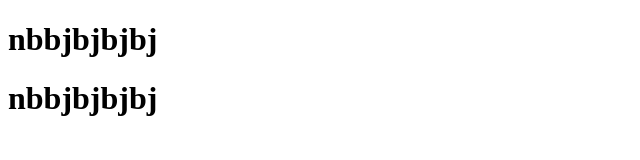
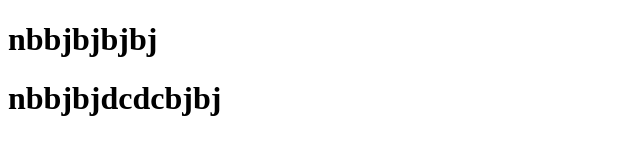
Before and after one commit to Ait1994/batman, a website: page index.html in a window 1280 px wide. Shown: the whole page, without its empty margins (0-640 px from the left). Drawn offline with Linux system fonts and the light colour scheme.

Commit message:
first commitd

```diff
--- a/index.html
+++ b/index.html
@@ -7,6 +7,6 @@
 </head>
 <body>
     <h1>nbbjbjbjbj</h1>
-    <h1>nbbjbjbjbj</h1>
+    <h1>nbbjbjdcdcbjbj</h1>
 </body>
 </html>
```
